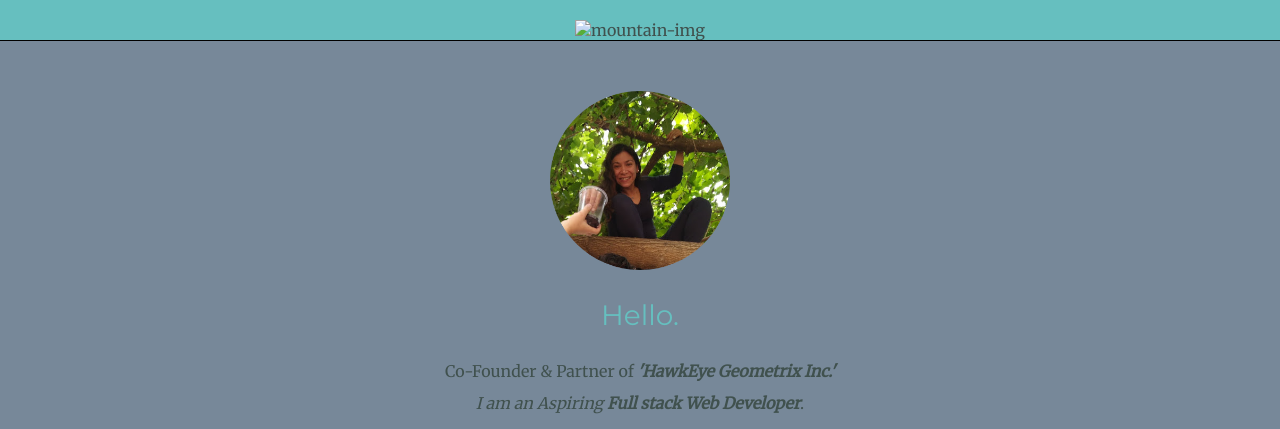
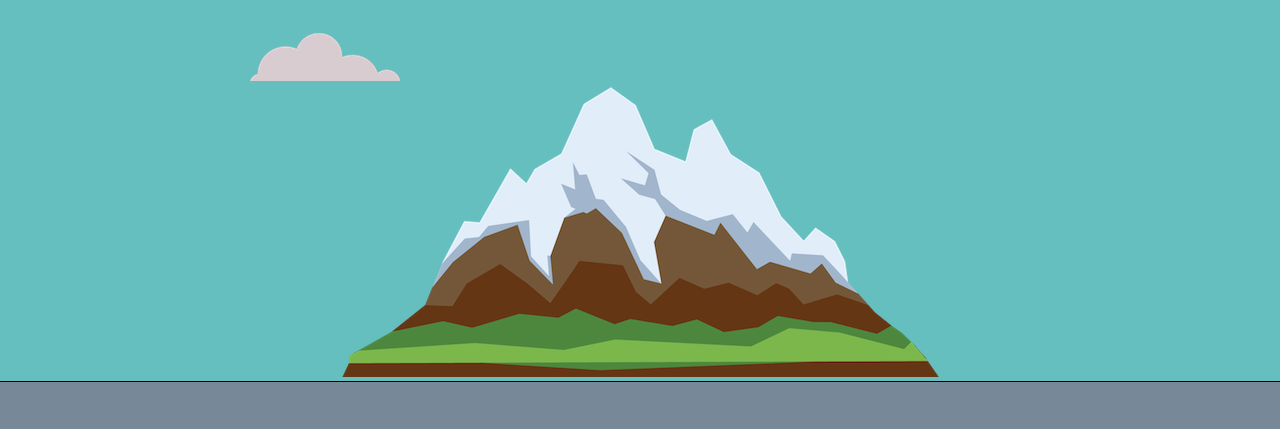
Before and after one commit to rotemetreex/Rotem.Yanco, a plain HTML site: page index.html in a window 1280 px wide. Shown: the part 319-748 px from the top of the page. Drawn offline with Linux system fonts and the light colour scheme; the site is published under a folder, as on GitHub Pages, so addresses that start at the root find nothing.

Commit message:
Update index.html

```diff
--- a/index.html
+++ b/index.html
@@ -33,7 +33,7 @@
       <h1>I'm Rotem.</h1>
       <h2 id="titlesBanner">a <span class="pro">pro</span>grammer.</h2>
       <img class="bottom-cloud" src="CSS/images/cloud.png" alt="cloud-img">
-      <img src="/CSS/images/mountain.png" alt="mountain-img">
+      <img src="CSS/images/mountain.png" alt="mountain-img">
 
     </div>
 
```
